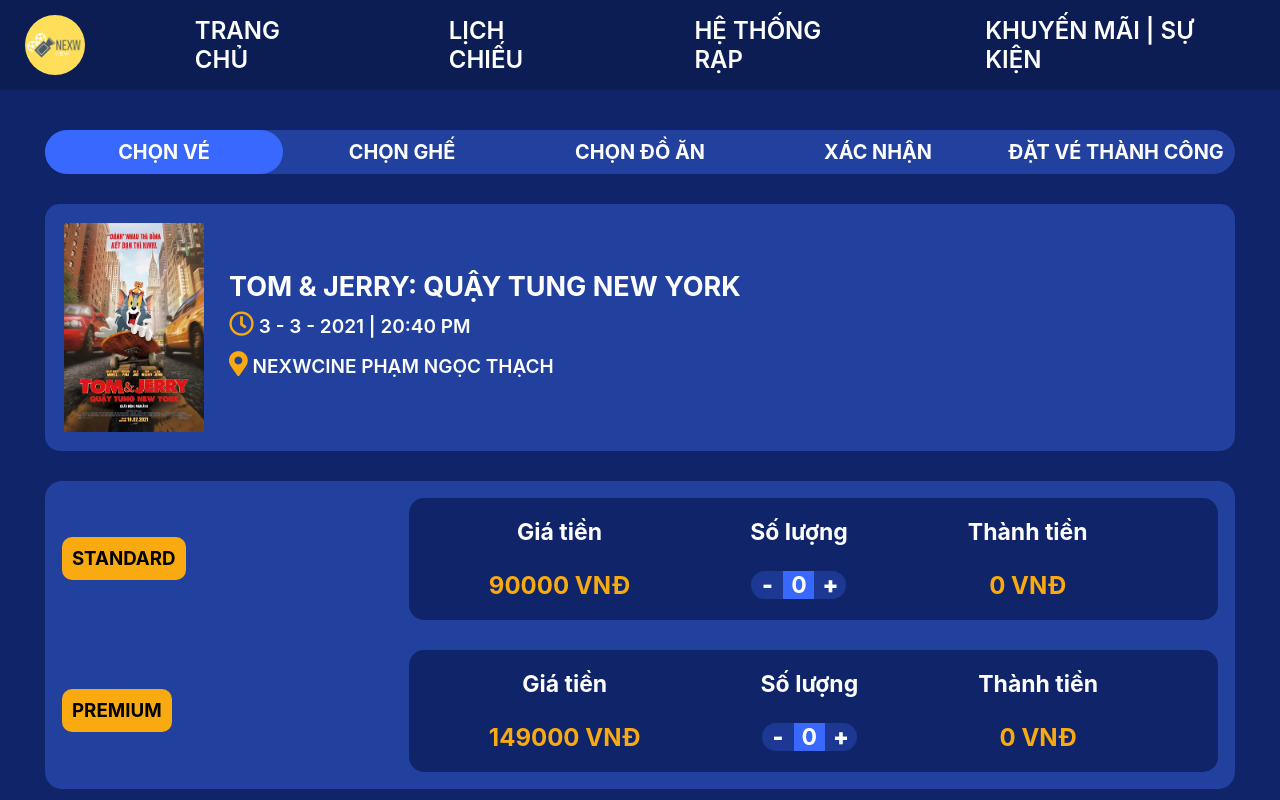
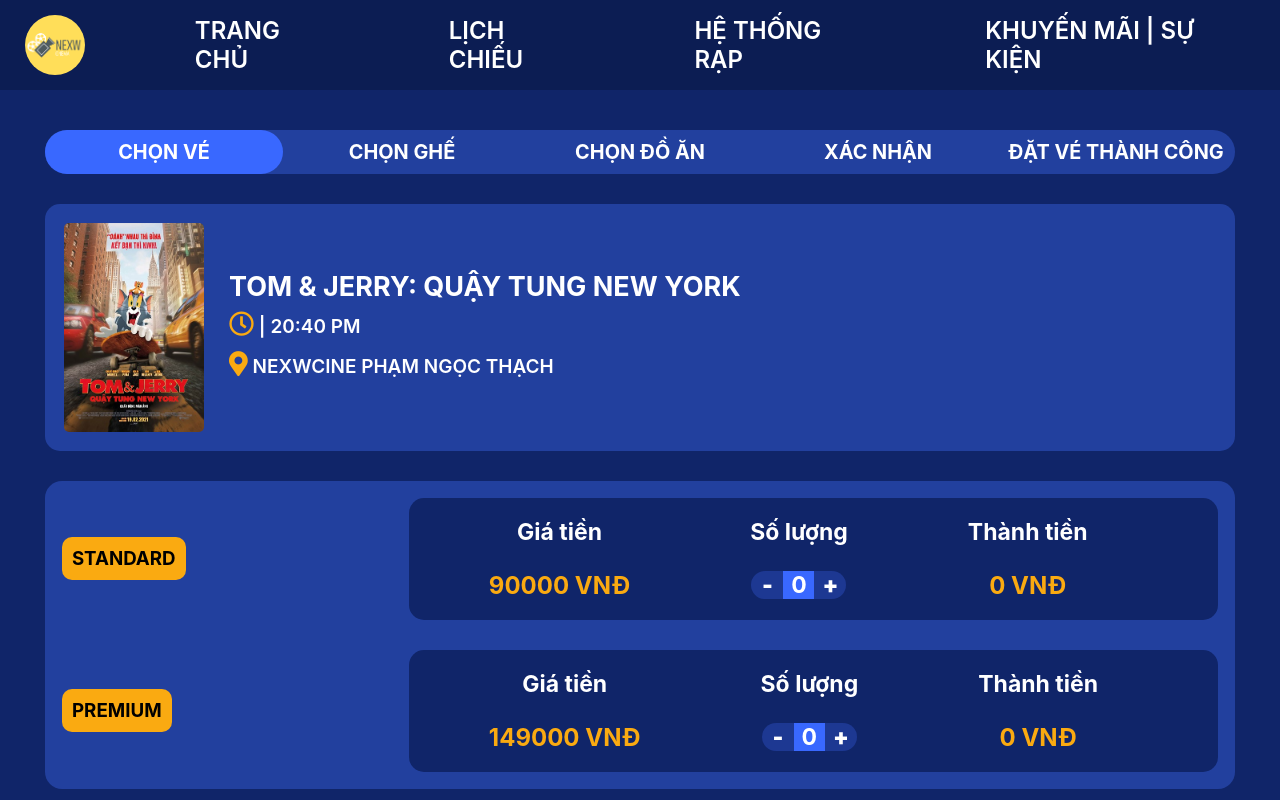
Before and after one commit to ldh1511/Project_Cinema, a React (Create React App) app: page /order/1 in a window 1280 px wide. Shown: the top 800 px of the page. Built offline with nearby package versions, Linux system fonts and the light colour scheme; no server answers.

Commit message:
update route

```diff
--- a/src/App.css
+++ b/src/App.css
@@ -554,6 +554,7 @@
 .order-info-img{
   overflow: hidden;
   width: 140px;
+  border-radius: 5px;
 }
 .order-info-img img{
   width: 100%;
--- a/src/App.js
+++ b/src/App.js
@@ -24,8 +24,8 @@
         <Header />
         <Switch>
           <Route exact path='/' component={() => <Home data={data} />}></Route>
-          <Route path='/film-schedule' component={() => <FilmSchedule data={data}/>}></Route>
-          <Route path='/order' component={Order}></Route>
+          <Route path='/film-schedule' component={() => <FilmSchedule data={data} />}></Route>
+          <Route path='/order/:slug' component={(props) => <Order {...props}/>}></Route>
         </Switch>
         <Footer />
       </div>
--- a/src/components/FilmSchedule.js
+++ b/src/components/FilmSchedule.js
@@ -40,7 +40,8 @@
         setSlot(dt);
     }
     if (slot) {
-        return <Redirect to='/order'></Redirect>
+        console.log(slot)
+        return <Redirect to='/order/2040PM_1_1_4-3-2021'></Redirect>
     }
     else {
         return (
--- a/src/components/Order.js
+++ b/src/components/Order.js
@@ -3,7 +3,8 @@
 import OrderFilm from './OrderFim';
 import Price from './Price';
 import SelectSeat from './SelectSeat';
-const Order = () => {
+const Order = (prop) => {
+    const info=prop.match.params.slug.split("_");
     const [step, setStep] = useState(1);
     const [bill, setBill] = useState([]);
     const handleBill = (dt) => {
@@ -30,7 +31,7 @@
             let x = handleBill(dt)
             curBill = x;
         }
-        setBill(curBill)
+        setBill(curBill);
     }
     const handleClickStep = () => {
         setStep(step + 1);
@@ -76,7 +77,7 @@
                     <h3>Đặt vé thành công</h3>
                 </div>
             </div>
-            <OrderFilm />
+            <OrderFilm info={info} />
             {getSelect()}
             {getBill()}
         </div>
--- a/src/components/OrderFim.js
+++ b/src/components/OrderFim.js
@@ -1,6 +1,7 @@
 import React from "react";
 import poster from '../img/HO00002213.jpg';
-const OrderFilm = () => {
+const OrderFilm = ({info}) => {
+    console.log(info)
     return (
         <div className="order-info-film">
             <div className="order-info-img">
@@ -8,7 +9,7 @@
             </div>
             <div className="order-info-content">
                 <h2>tom & jerry: quậy tung new york</h2>
-                <p><i className="far fa-clock"></i> 3 - 3 - 2021 | 20:40 PM </p>
+                <p><i className="far fa-clock"></i> {info[3]} | 20:40 PM </p>
                 <p><i className="fas fa-map-marker-alt"></i> nexwcine phạm ngọc thạch</p>
             </div>
         </div>
```
